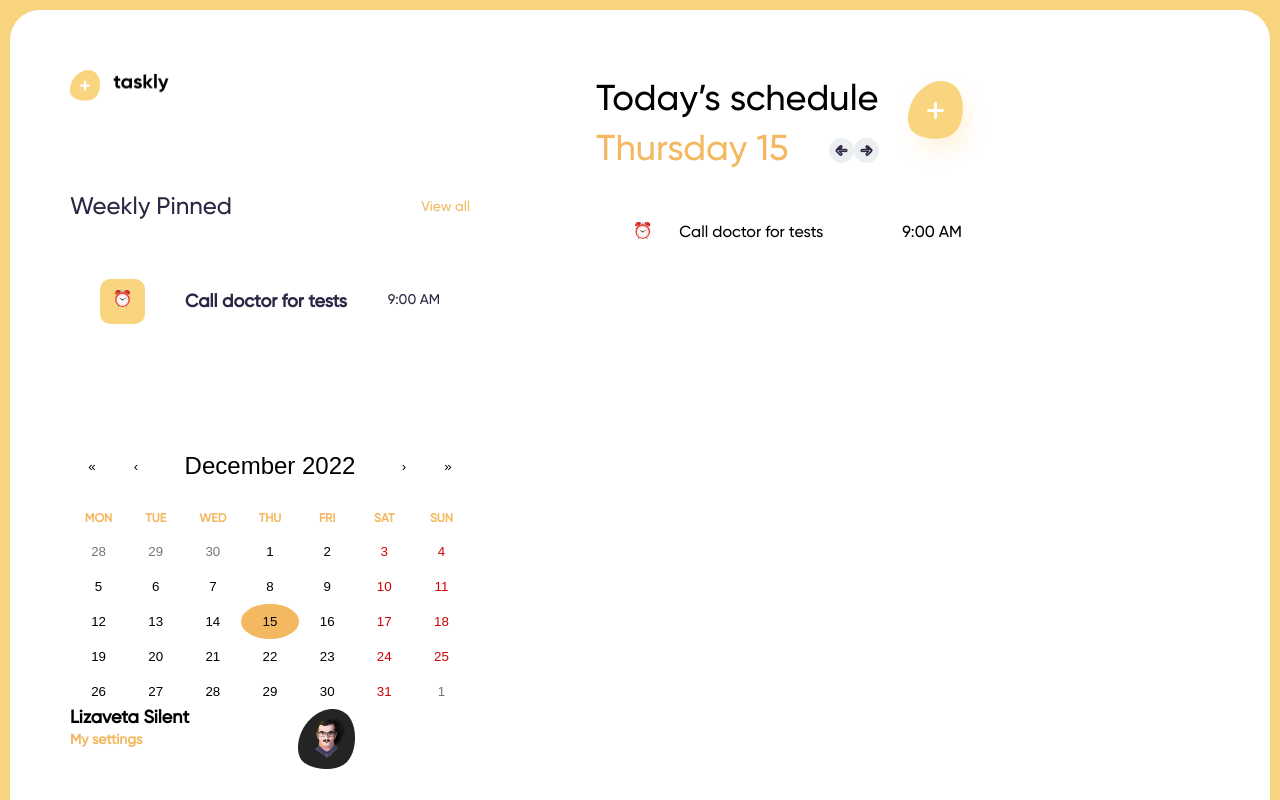
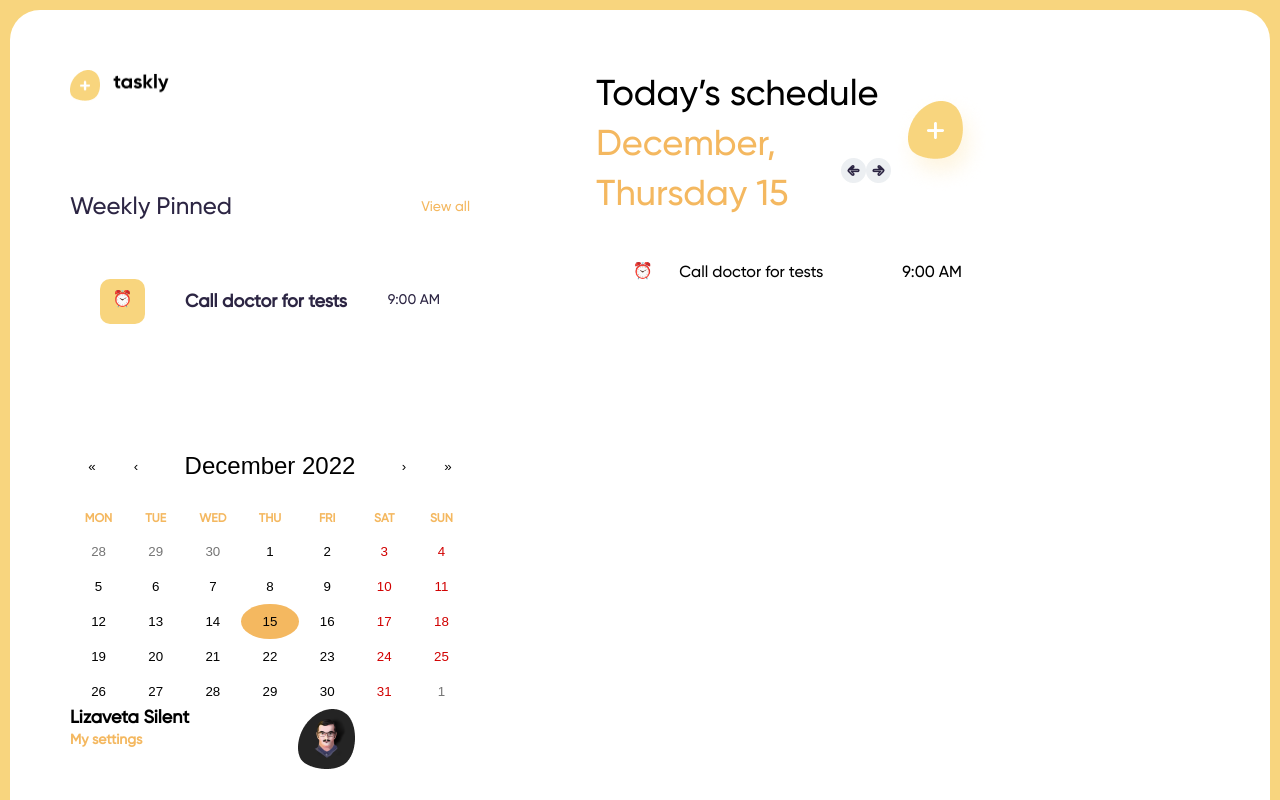
Before and after one commit to lizasilent/taskly, a React (Create React App) app: page / in a window 1280 px wide. Shown: the top 800 px of the page. Built offline with nearby package versions, Linux system fonts and the light colour scheme.

Commit message:
date component 2

```diff
--- a/src/components/CenterMenu/centerMenu.css
+++ b/src/components/CenterMenu/centerMenu.css
@@ -32,3 +32,8 @@
   align-items: center;
   margin-left: 40px;
 }
+
+.plus:hover {
+opacity: 0.5;
+cursor: pointer;
+}
--- a/src/components/CenterMenu/centerMenu.js
+++ b/src/components/CenterMenu/centerMenu.js
@@ -6,6 +6,8 @@ import "./centerMenu.css";
 import List from "../List/list";
 // import Form from "../Form/form";
 import DateBlock from "../Date/date";
+
+
 
 function CenterMenu() {
   return (
@@ -17,8 +19,10 @@ function CenterMenu() {
         </div>
 
         <div>
-          <img src={add} alt="plus"></img>
+          <img className="plus" src={add} alt="plus"></img>
         </div>
+
+
       </div>
 
       <List theme={"middle"} active={"active"} />
--- a/src/components/Date/date.js
+++ b/src/components/Date/date.js
@@ -8,6 +8,7 @@ function DateBlock() {
   const current = new Date();
 
   const date = current.getDate();
+
   const daysOfWeek = [
     "Sunday",
     "Monday",
@@ -20,11 +21,27 @@ function DateBlock() {
 
   const weekDay = daysOfWeek[current.getDay()];
 
+  let months = [
+    "January",
+    "February",
+    "March",
+    "April",
+    "May",
+    "June",
+    "July",
+    "August",
+    "September",
+    "October",
+    "November",
+    "December",
+  ];
+
+  const month = months[current.getMonth()];
+
   return (
     <div className="middle__header-left">
       <p className="text yellow">
-      {weekDay} {date}{" "}
-
+        {`${month}, ${weekDay} ${date}`}
       </p>
       <div className="arrow-block">
         <img src={arrowback} alt="back"></img>
```
